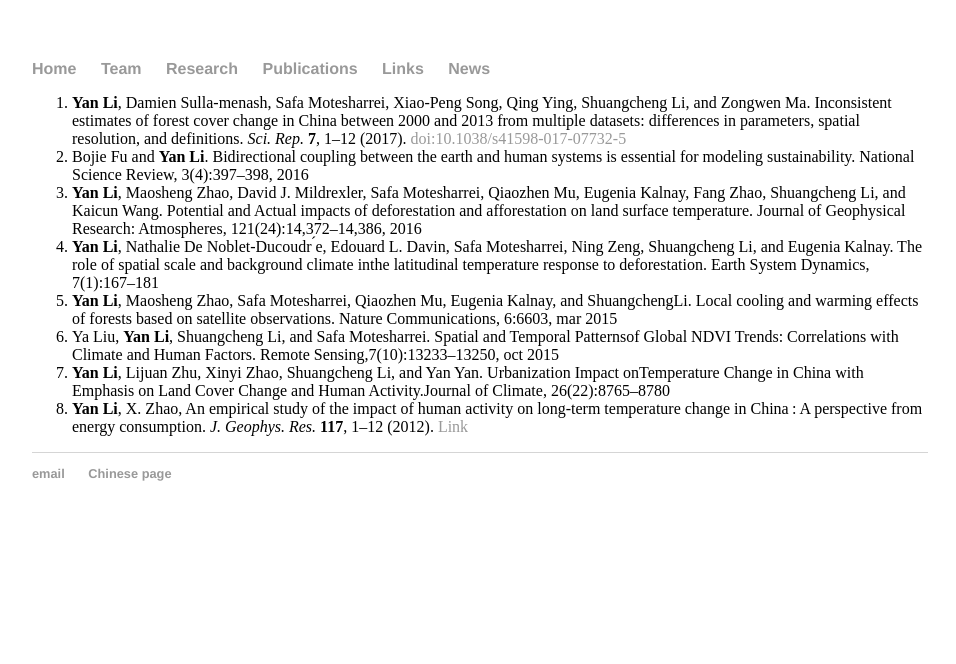
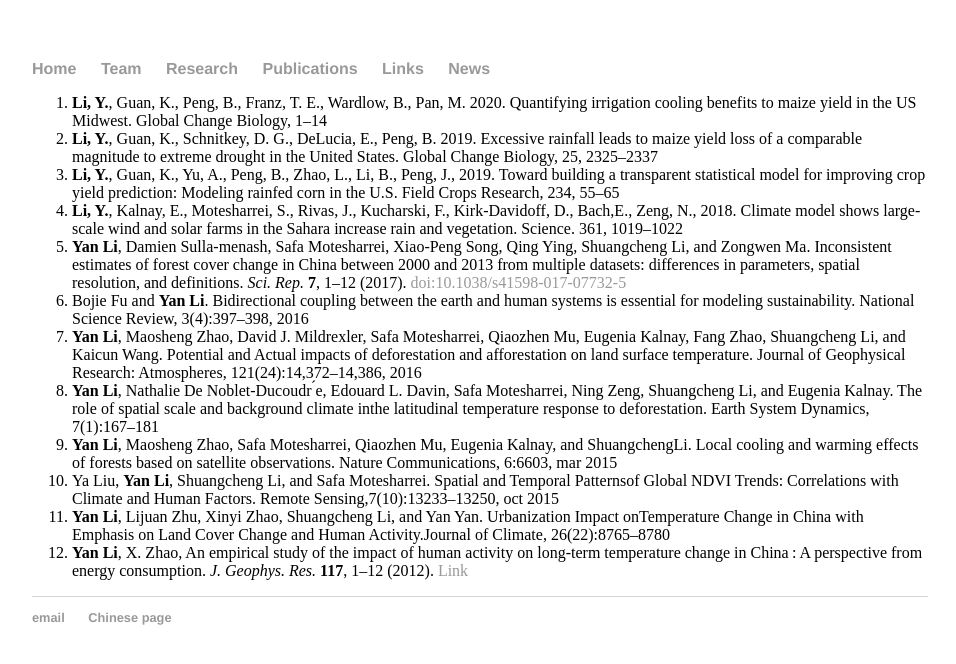
Before and after one commit to yanli-test/yanli-test.github.io, a Jekyll site: the page built from publications/index.md, in a window 1280 px wide. Shown: the top 664 px of the page, without its empty margins (160-1116 px from the left). Built offline with Jekyll 4.4.1, drawn with Linux system fonts in a browser that asks for light colours; our own code applies the rules of GitHub Pages for plain Markdown files.

Commit message:
Update index.md

```diff
--- a/publications/index.md
+++ b/publications/index.md
@@ -1,10 +1,12 @@
-
-
-1.  **Yan Li**, Damien Sulla-menash, Safa Motesharrei, Xiao-Peng Song, Qing Ying, Shuangcheng Li, and Zongwen Ma. Inconsistent estimates of forest cover change in China between 2000 and 2013 from multiple datasets: differences in parameters, spatial resolution, and definitions. *Sci. Rep.* **7**, 1–12 (2017). [doi:10.1038/s41598-017-07732-5](doi:10.1038/s41598-017-07732-5)
-2.  Bojie Fu and **Yan Li**. Bidirectional coupling between the earth and human systems is essential for modeling sustainability. National Science Review, 3(4):397–398, 2016
-3.  **Yan Li**, Maosheng Zhao, David J. Mildrexler, Safa Motesharrei, Qiaozhen Mu, Eugenia Kalnay, Fang Zhao, Shuangcheng Li, and Kaicun Wang. Potential and Actual impacts of deforestation and afforestation on land surface temperature. Journal of Geophysical Research: Atmospheres, 121(24):14,372–14,386, 2016
-4.  **Yan Li**, Nathalie De Noblet-Ducoudr ́e, Edouard L. Davin, Safa Motesharrei, Ning Zeng, Shuangcheng Li, and Eugenia Kalnay. The role of spatial scale and background climate inthe latitudinal temperature response to deforestation. Earth System Dynamics, 7(1):167–181
-5.  **Yan Li**, Maosheng Zhao, Safa Motesharrei, Qiaozhen Mu, Eugenia Kalnay, and ShuangchengLi. Local cooling and warming effects of forests based on satellite observations. Nature Communications, 6:6603, mar 2015
-6.  Ya Liu, **Yan Li**, Shuangcheng Li, and Safa Motesharrei. Spatial and Temporal Patternsof Global NDVI Trends: Correlations with Climate and Human Factors. Remote Sensing,7(10):13233–13250, oct 2015
-7.  **Yan Li**, Lijuan Zhu, Xinyi Zhao, Shuangcheng Li, and Yan Yan. Urbanization Impact onTemperature Change in China with Emphasis on Land Cover Change and Human Activity.Journal of Climate, 26(22):8765–8780
-8.  **Yan Li**, X. Zhao, An empirical study of the impact of human activity on long-term temperature change in China : A perspective from energy consumption. *J. Geophys. Res.* **117**, 1–12 (2012). [Link](http://onlinelibrary.wiley.com/doi/10.1029/2012JD018132/abstract)
+12. **Li, Y.**, Guan, K., Peng, B., Franz, T. E., Wardlow, B., Pan, M. 2020. Quantifying irrigation cooling benefits to maize yield in the US Midwest. Global Change Biology, 1–14
+11. **Li, Y.**, Guan, K., Schnitkey, D. G., DeLucia, E., Peng, B. 2019. Excessive rainfall leads to maize yield loss of a comparable magnitude to extreme drought in the United States. Global Change Biology, 25, 2325–2337
+10. **Li, Y.**, Guan, K., Yu, A., Peng, B., Zhao, L., Li, B., Peng, J., 2019. Toward building a transparent statistical model for improving crop yield prediction: Modeling rainfed corn in the U.S. Field Crops Research, 234, 55–65
+9. **Li, Y.**, Kalnay, E., Motesharrei, S., Rivas, J., Kucharski, F., Kirk-Davidoff, D., Bach,E., Zeng, N., 2018. Climate model shows large-scale wind and solar farms in the Sahara increase rain and vegetation. Science. 361, 1019–1022
+8.  **Yan Li**, Damien Sulla-menash, Safa Motesharrei, Xiao-Peng Song, Qing Ying, Shuangcheng Li, and Zongwen Ma. Inconsistent estimates of forest cover change in China between 2000 and 2013 from multiple datasets: differences in parameters, spatial resolution, and definitions. *Sci. Rep.* **7**, 1–12 (2017). [doi:10.1038/s41598-017-07732-5](doi:10.1038/s41598-017-07732-5)
+7.  Bojie Fu and **Yan Li**. Bidirectional coupling between the earth and human systems is essential for modeling sustainability. National Science Review, 3(4):397–398, 2016
+6.  **Yan Li**, Maosheng Zhao, David J. Mildrexler, Safa Motesharrei, Qiaozhen Mu, Eugenia Kalnay, Fang Zhao, Shuangcheng Li, and Kaicun Wang. Potential and Actual impacts of deforestation and afforestation on land surface temperature. Journal of Geophysical Research: Atmospheres, 121(24):14,372–14,386, 2016
+5.  **Yan Li**, Nathalie De Noblet-Ducoudr ́e, Edouard L. Davin, Safa Motesharrei, Ning Zeng, Shuangcheng Li, and Eugenia Kalnay. The role of spatial scale and background climate inthe latitudinal temperature response to deforestation. Earth System Dynamics, 7(1):167–181
+4.  **Yan Li**, Maosheng Zhao, Safa Motesharrei, Qiaozhen Mu, Eugenia Kalnay, and ShuangchengLi. Local cooling and warming effects of forests based on satellite observations. Nature Communications, 6:6603, mar 2015
+3.  Ya Liu, **Yan Li**, Shuangcheng Li, and Safa Motesharrei. Spatial and Temporal Patternsof Global NDVI Trends: Correlations with Climate and Human Factors. Remote Sensing,7(10):13233–13250, oct 2015
+2.  **Yan Li**, Lijuan Zhu, Xinyi Zhao, Shuangcheng Li, and Yan Yan. Urbanization Impact onTemperature Change in China with Emphasis on Land Cover Change and Human Activity.Journal of Climate, 26(22):8765–8780
+1.  **Yan Li**, X. Zhao, An empirical study of the impact of human activity on long-term temperature change in China : A perspective from energy consumption. *J. Geophys. Res.* **117**, 1–12 (2012). [Link](http://onlinelibrary.wiley.com/doi/10.1029/2012JD018132/abstract)
```
